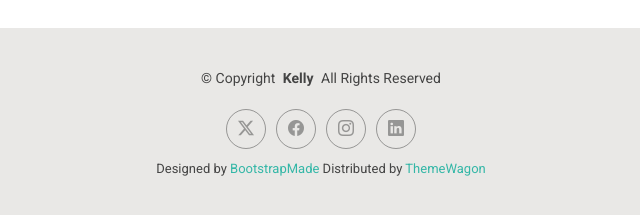
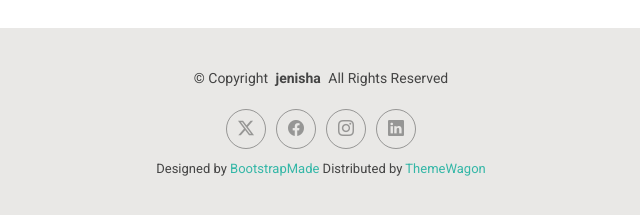
Before and after one commit to devikaghimire/portfolio-website, a plain HTML site: page resume.html in a window 1280 px wide. Shown: the part 1110-1325 px from the top of the page, 319-959 px from the left. Drawn offline with Linux system fonts and the light colour scheme.

Commit message:
committed to

```diff
--- a/resume.html
+++ b/resume.html
@@ -4,7 +4,7 @@
 <head>
   <meta charset="utf-8">
   <meta content="width=device-width, initial-scale=1.0" name="viewport">
-  <title>Resume - Kelly Bootstrap Template</title>
+  <title>Resume - Devika Bootstrap Template</title>
   <meta name="description" content="">
   <meta name="keywords" content="">
 
@@ -28,7 +28,7 @@
   <link href="assets/css/main.css" rel="stylesheet">
 
   <!-- =======================================================
-  * Template Name: Kelly
+  * Template Name: Devika
   * Template URL: https://bootstrapmade.com/kelly-free-bootstrap-cv-resume-html-template/
   * Updated: Aug 07 2024 with Bootstrap v5.3.3
   * Author: BootstrapMade.com
@@ -171,7 +171,7 @@
 
     <div class="container">
       <div class="copyright text-center ">
-        <p>© <span>Copyright</span> <strong class="px-1 sitename">Kelly</strong> <span>All Rights Reserved<br></span></p>
+        <p>© <span>Copyright</span> <strong class="px-1 sitename">jenisha</strong> <span>All Rights Reserved<br></span></p>
       </div>
       <div class="social-links d-flex justify-content-center">
         <a href=""><i class="bi bi-twitter-x"></i></a>
```
Also changed, not shown: portfolio-details.html (+3 -3 lines), services.html (+2 -2 lines).
